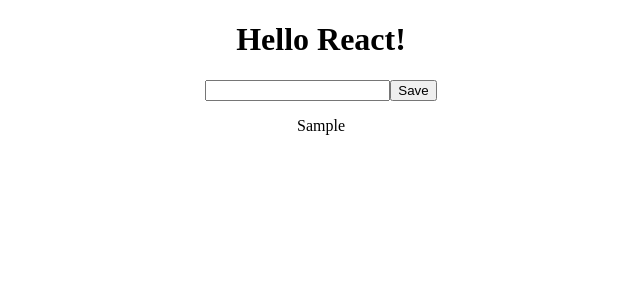
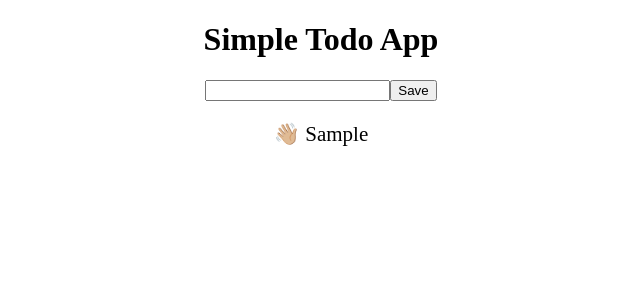
Before and after one commit to iamPavan17/react-redux-setup, a React (Create React App) app: page / in a window 1280 px wide. Both pictures are taken after typing "Sample" into the empty fields and a click on the button "Save". Shown: the top 300 px of the page, without its empty margins (319-959 px from the left). Built offline with nearby package versions, Linux system fonts and the light colour scheme.

Commit message:
✨ feat: added isComplete

```diff
--- a/src/App.css
+++ b/src/App.css
@@ -2,37 +2,15 @@
   text-align: center;
 }
 
-.App-logo {
-  height: 40vmin;
-  pointer-events: none;
+p {
+  font-size: 21px;
+  cursor: pointer;
 }
 
-@media (prefers-reduced-motion: no-preference) {
-  .App-logo {
-    animation: App-logo-spin infinite 20s linear;
-  }
+p.complete {
+  color: yellowgreen;
 }
 
-.App-header {
-  background-color: #282c34;
-  min-height: 100vh;
-  display: flex;
-  flex-direction: column;
-  align-items: center;
-  justify-content: center;
-  font-size: calc(10px + 2vmin);
-  color: white;
+p.in-complete {
+  color: black;
 }
-
-.App-link {
-  color: #61dafb;
-}
-
-@keyframes App-logo-spin {
-  from {
-    transform: rotate(0deg);
-  }
-  to {
-    transform: rotate(360deg);
-  }
-}
--- a/src/App.js
+++ b/src/App.js
@@ -5,7 +5,7 @@ import ListTodo from "./components/ListTodo";
 function App() {
   return (
     <div className="App">
-      <h1>Hello React!</h1>
+      <h1>Simple Todo App</h1>
       <AddTodo />
       <ListTodo />
     </div>
--- a/src/components/AddTodo.js
+++ b/src/components/AddTodo.js
@@ -16,6 +16,7 @@ export default function AddTodo() {
     const payload = {
       id: generateGuid(),
       value,
+      isComplete: false,
     };
 
     // setting the text value to empty
--- a/src/components/ListTodo.js
+++ b/src/components/ListTodo.js
@@ -1,13 +1,26 @@
-import { useSelector } from "react-redux";
+import { useSelector, useDispatch } from "react-redux";
+import { updateTodo } from "../redux/actions/todoActions";
 
 export default function ListTodo() {
+  const dispatch = useDispatch();
   const todos = useSelector((state) => state);
 
+  const handleClick = (id) => {
+    dispatch(updateTodo({ id }));
+  };
+
   return (
-    <div>
-      {todos.map((todo) => (
-        <p key={todo.id}>{todo.value}</p>
+    <>
+      {!todos.length && <p>No todos yet!</p>}
+      {todos.map(({ id, value, isComplete }) => (
+        <p
+          className={isComplete ? "complete" : "in-complete"}
+          key={id}
+          onClick={() => handleClick(id)}
+        >
+          {isComplete ? "👌🏼" : "👋🏼"} {value}
+        </p>
       ))}
-    </div>
+    </>
   );
 }
--- a/src/redux/actions/todoActions.js
+++ b/src/redux/actions/todoActions.js
@@ -7,9 +7,9 @@ export const addTodo = (payload) => {
   };
 };
 
-export const removeTodo = (payload) => {
+export const updateTodo = (payload) => {
   return {
-    type: "REMOVE_TODO",
+    type: "UPDATE_TODO",
     payload,
   };
 };
--- a/src/redux/reducers/todoReducer.js
+++ b/src/redux/reducers/todoReducer.js
@@ -5,6 +5,14 @@ function todoReducer(state = initState, action) {
     case "ADD_TODO": {
       return [...state, action.payload];
     }
+    case "UPDATE_TODO": {
+      const todosClone = [...state];
+      const selectedId = todosClone.findIndex(
+        (todo) => todo.id === action.payload.id
+      );
+      todosClone[selectedId].isComplete = !todosClone[selectedId].isComplete;
+      return [...todosClone];
+    }
     default:
       return state;
   }
```
